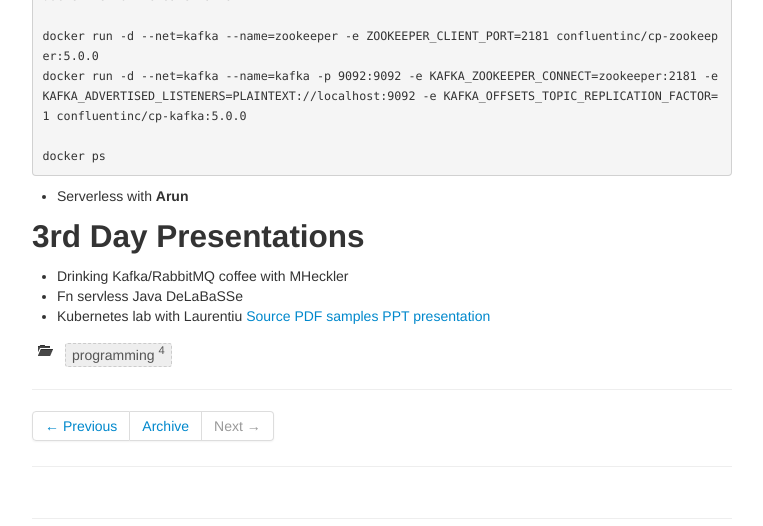
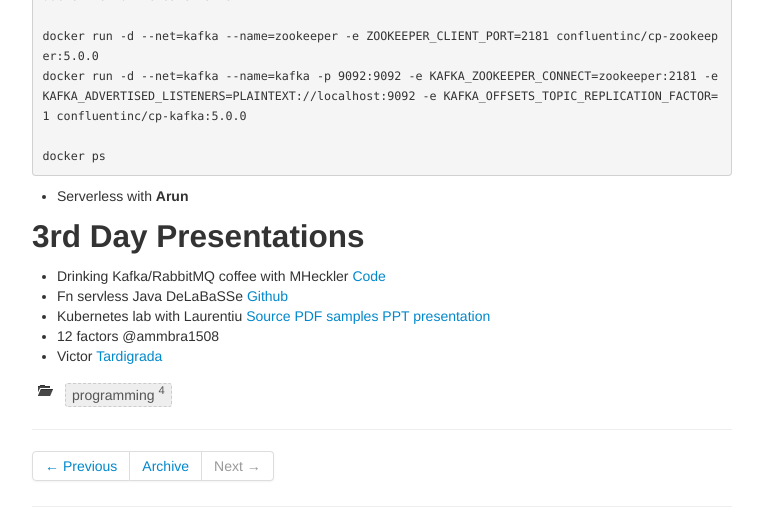
Before and after one commit to rodede/rodede.github.io, a Jekyll site: the page built from _posts/2019-03-20-voxxed-days.md, in a window 1280 px wide and 900 px high, scrolled down 1187 px, cut to the strip 0-526 px from the top of the window. Shown: the whole strip, without its empty margins (258-1021 px from the left). Built offline with Jekyll 4.4.1, drawn with Linux system fonts in a browser that asks for light colours.

Commit message:
voxxed-days-3

```diff
--- a/_posts/2019-03-20-voxxed-days.md
+++ b/_posts/2019-03-20-voxxed-days.md
@@ -66,11 +66,13 @@ docker ps
 
 ## 3rd Day Presentations
 
-- Drinking Kafka/RabbitMQ coffee with MHeckler
-- Fn servless Java DeLaBaSSe
+- Drinking Kafka/RabbitMQ coffee with MHeckler [Code](https://github.com/mkheck/drinking-from-the-stream)
+- Fn servless Java DeLaBaSSe  [Github](https://github.com/fnproject/fn)
 - Kubernetes lab with Laurentiu [Source](https://github.com/lspil/voxxeddays2019)
 [PDF samples ][1]
 [PPT presentation ][2]
+- 12 factors @ammbra1508
+- Victor [Tardigrada](https://ro.wikipedia.org/wiki/Tardigrada)
 
-[1]:{{ site.url }}/assets/files/samples.pdf
-[2]:{{ site.url }}/assets/files/presentation.pptx
+[1]:{{ site.url }}/assets/files/voxxedday2019_k8_samples.pdf
+[2]:{{ site.url }}/assets/files/voxxedday2019_k8_presentation.pptx
```
Also changed, not shown: 3 other files.
